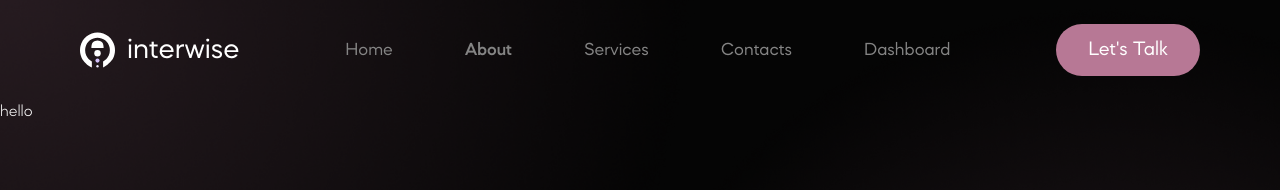
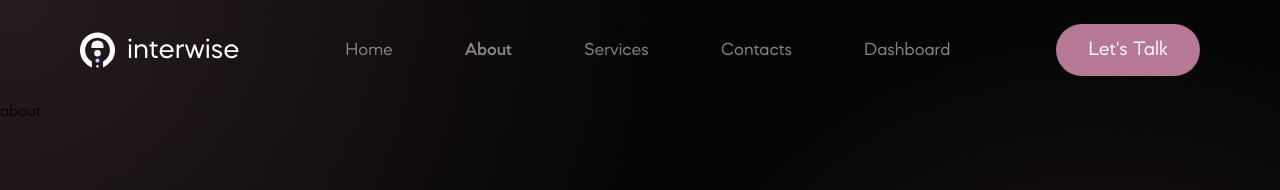
Before and after one commit to theeaashish/interview-ai, a Next.js app: page /about in a window 1280 px wide. Shown: the top 190 px of the page. Built offline with nearby package versions, Linux system fonts and the light colour scheme.

Commit message:
page file changes

```diff
--- a/app/about/page.tsx
+++ b/app/about/page.tsx
@@ -2,8 +2,8 @@ import React from 'react'
 
 const page = () => {
   return (
-    <div className='text-white'>
-      hello
+    <div>
+      about
     </div>
   )
 }
```
